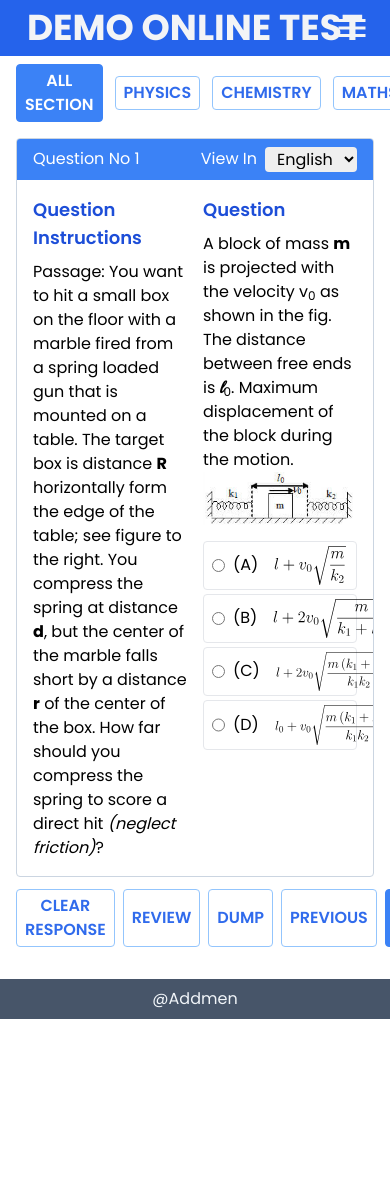
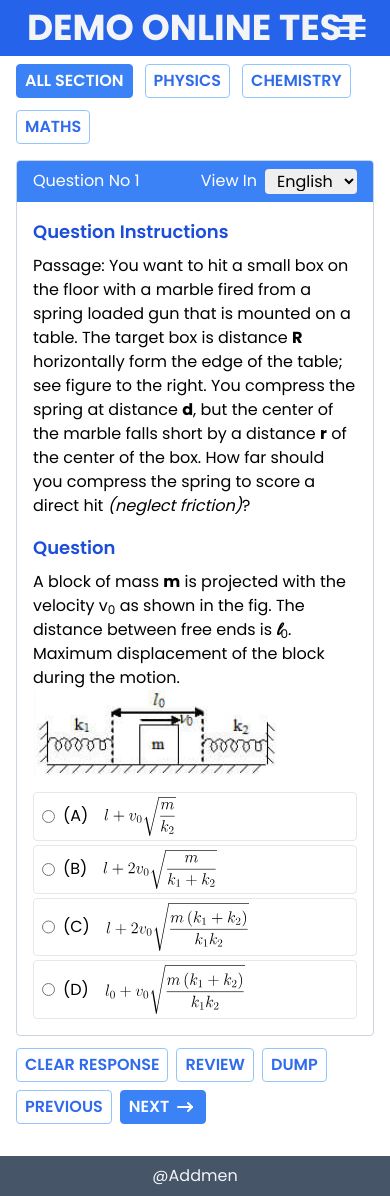
Before and after one commit to prosenjit-singha/demo-online-test, a Next.js app: page / in a window 390 px wide. Before the commit the page ends 1019 px from the top, so only its background shows below. Built offline with nearby package versions, Linux system fonts and the light colour scheme.

Commit message:
question palette animation added to buttons

```diff
--- a/components/Main/Content.tsx
+++ b/components/Main/Content.tsx
@@ -6,6 +6,7 @@ import optionC from "@/assets/images/options/option-c.svg";
 import optionD from "@/assets/images/options/option-d.svg";
 
 import Image from "next/image";
+import { useState } from "react";
 
 const containerProps: MotionProps = {
   initial: { transform: "translateY(50%)", opacity: 0 },
@@ -16,7 +17,15 @@ const containerProps: MotionProps = {
   },
 };
 
+type Tab = "all" | "physics" | "chemistry" | "maths";
+
 export default function Content() {
+  const [activeTab, setActiveTab] = useState<Tab>("all");
+
+  const handleTabChange = (name: Tab) => {
+    setActiveTab(name);
+  };
+
   return (
     <motion.section
       {...containerProps}
@@ -38,7 +47,7 @@ export default function Content() {
         </div>
       </div>
       {/* CONTENT BODY */}
-      <div className="grid grid-cols-2 p-4 gap-4">
+      <div className="grid sm:grid-cols-2 p-4 gap-4">
         {/* QUESTION INSTRUCTIONS PART */}
         <div>
           <h3 className="font-semibold text-blue-700 text-lg mb-2">
--- a/components/Main/index.tsx
+++ b/components/Main/index.tsx
@@ -48,12 +48,6 @@ const buttonProps: MotionProps = {
   },
 };
 
-// const bottomButtonProps: MotionProps = {
-//   initial: { opacity: 0, transform: "translateY(150%)" },
-//   animate: { opacity: 1, transform: "translateY(0%)" },
-//   exit: { opacity: 0, transform: "translateY(150%)" },
-// };
-
 export default function Main() {
   return (
     <main className="grid grid-cols-12 min-h-[calc(100vh-56px)] px-4 py-2 pb-8 overflow-hidden">
@@ -61,7 +55,7 @@ export default function Main() {
         {/* HEADER SECTION */}
         <motion.section
           {...buttonsProps}
-          className="flex items-center mb-4 gap-3"
+          className="flex flex-wrap items-center mb-4 gap-3"
         >
           <motion.button {...buttonProps} className="btn-primary filled">
             All Section
@@ -79,7 +73,7 @@ export default function Main() {
         {/* CONTENT SECTION */}
         <Content />
         {/* CONTENT ACTIONS */}
-        <motion.div {...buttonsProps} className="flex gap-2 mt-3">
+        <motion.div {...buttonsProps} className="flex gap-2 mt-3 flex-wrap">
           <motion.button {...buttonProps} className="btn-primary">
             Clear Response
           </motion.button>
--- a/styles/QuestionPalette.module.css
+++ b/styles/QuestionPalette.module.css
@@ -20,4 +20,7 @@
   .btn:hover {
     @apply scale-105 shadow-md;
   }
+  .btn:active {
+    @apply scale-95 shadow-none;
+  }
 }
```
